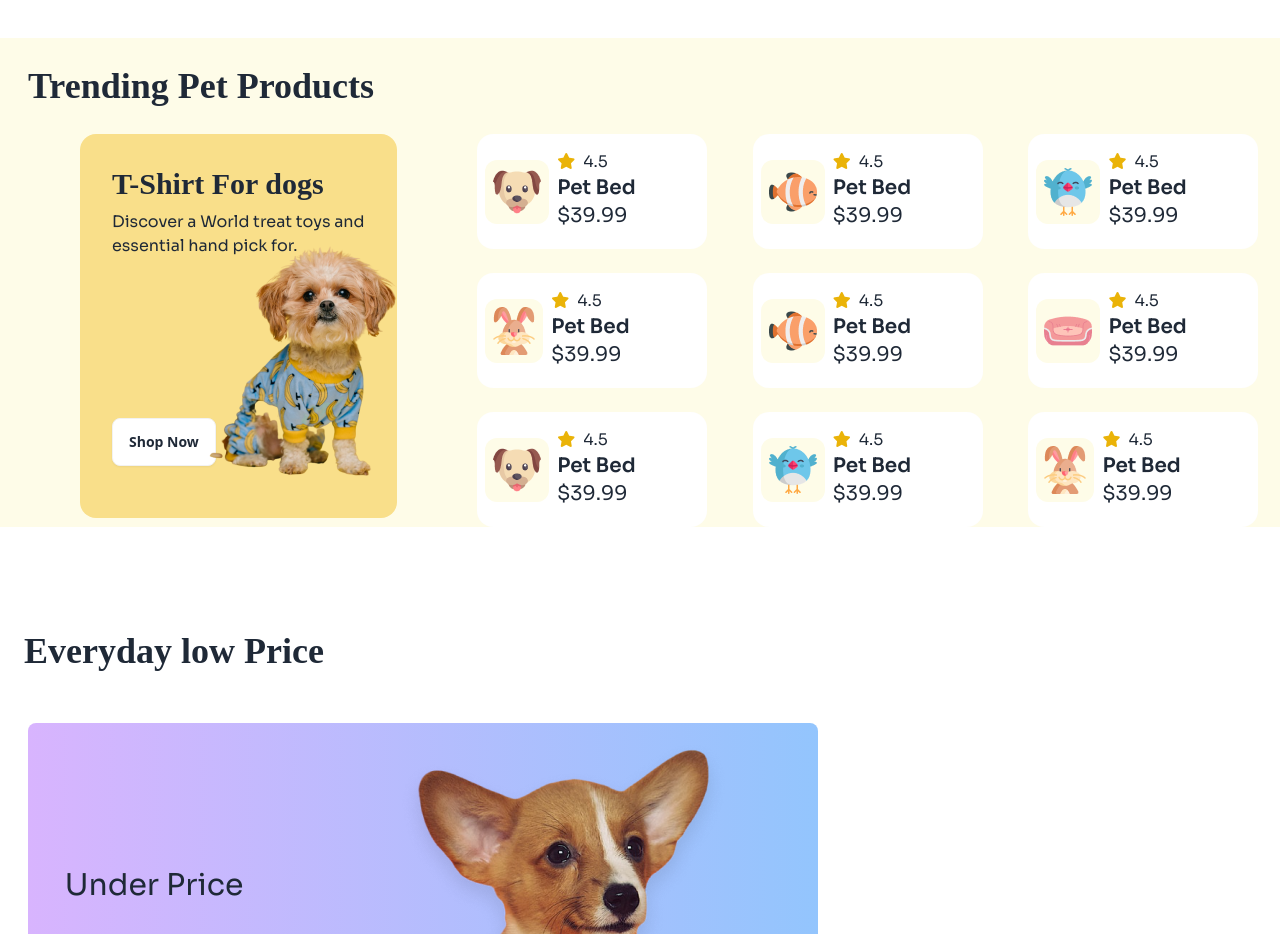
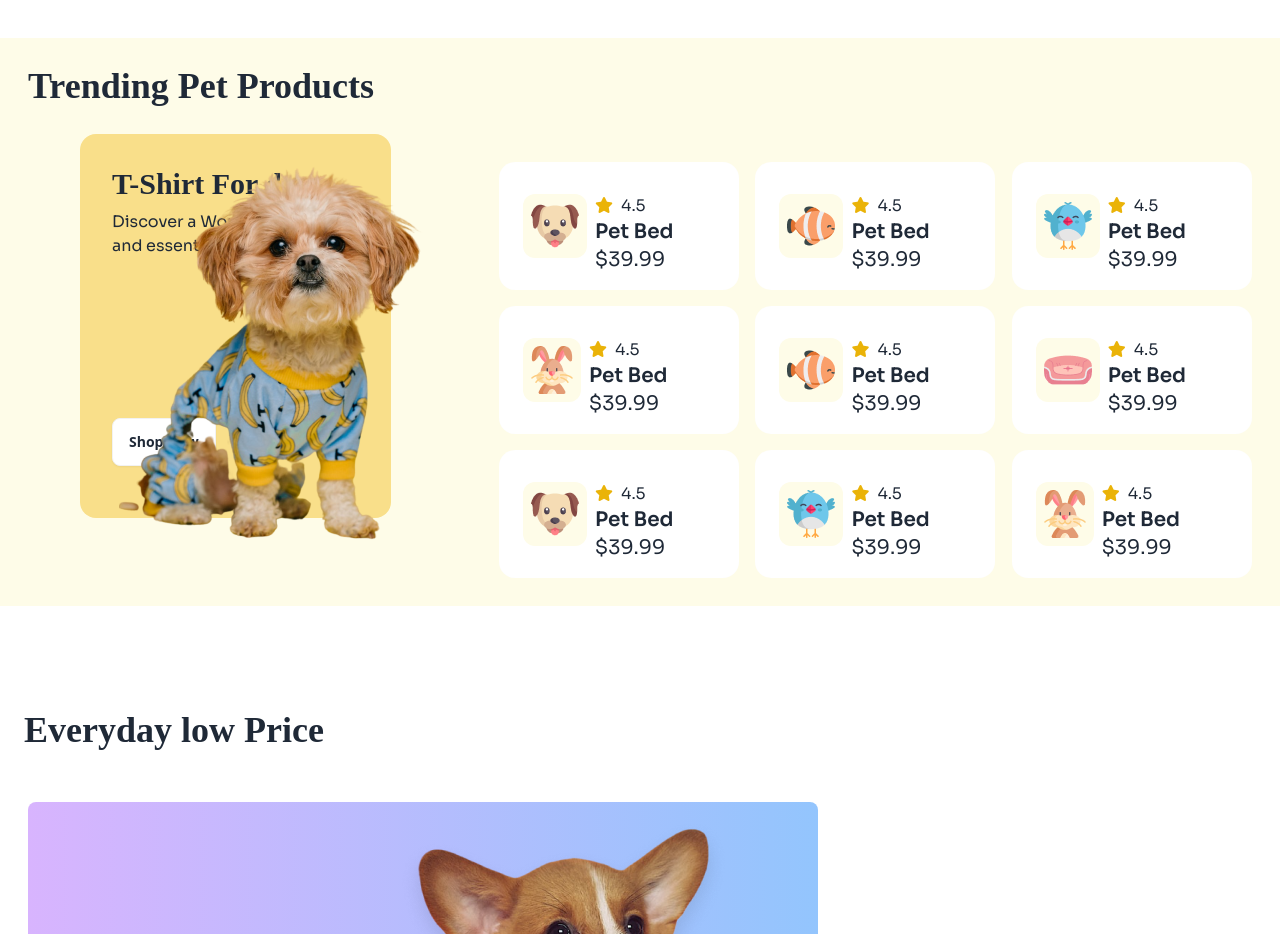
Before and after one commit to MonirMohammed1995/b11-a3-c1, a plain HTML site: page index.html in a window 1280 px wide. Shown: the part 1340-2274 px from the top of the page. Drawn offline with nearby package versions, Linux system fonts and the light colour scheme; a web font is replaced by a local one.

Commit message:
grid set on trading

```diff
--- a/index.html
+++ b/index.html
@@ -200,7 +200,7 @@
           <div class="container mx-auto">
             <h2 class="mt-20 text-4xl font-bold p-7 adlam-display">Trending Pet Products</h2>
           </div>
-          <div class="grid-cols-1 lg:flex sm:grid">
+          <div class="grid mb-4 sm:grid-cols-1 lg:flex">
             <div class="flex mx-20 h-96 card bg-card-bg">
               <div class="mb-5 card-body">
                 <h2 class="text-3xl font-bold card-title adlam-display">T-Shirt For dogs</h2>
@@ -209,18 +209,18 @@
                   <button class="bg-white btn">Shop Now</button>
                 </div>
                 <div class="absolute -right-10">
-                  <figure class="w-[244px] rounded-bl-lg">
+                  <figure class="w-full rounded-bl-lg">
                     <img
-                      src="./assets/cute-pet-small.png"
+                      src="./assets/cute-pet-mid.png"
                       alt="Dog"/>
                   </figure>
                 </div>
               </div>
             </div>
             <!-- Rating Card -->
-            <div class="container items-center gap-6 mx-auto sm:grid-cols-2 lg:grid-cols-3 lg:grid sm:grid">
+            <div class="container grid items-center justify-center gap-4 mx-auto p-7 sm:grid-cols-2 lg:grid-cols-3">
               <!-- Rating Card 1 -->
-              <div class="card card-side bg-base-100 sora w-[230px] h-[115px]">
+              <div class="p-4 max-w-60 max-h-52 card card-side bg-base-100 sora">
                 <figure class="p-2">
                   <img
                     src="./assets/dog-cartoon.png"
@@ -233,7 +233,7 @@
                 </div>
               </div>
               <!-- Rating Card 2 -->
-              <div class="card card-side bg-base-100 sora w-[230px] h-[115px]">
+              <div class="p-4 max-w-60 max-h-52 card card-side bg-base-100 sora">
                 <figure class="p-2">
                   <img
                     src="./assets/fish-cartoon.png"
@@ -246,7 +246,7 @@
                 </div>
               </div>
               <!-- Rating Card 3 -->
-              <div class="card card-side bg-base-100 sora w-[230px] h-[115px]">
+              <div class="p-4 max-w-60 max-h-52 card card-side bg-base-100 sora">
                 <figure class="p-2">
                   <img
                     src="./assets/bird-cartoon.png"
@@ -259,7 +259,7 @@
                 </div>
               </div>
               <!-- Rating Card 4 -->
-              <div class="card card-side bg-base-100 sora w-[230px] h-[115px]">
+              <div class="p-4 max-w-60 max-h-52 card card-side bg-base-100 sora">
                 <figure class="p-2">
                   <img
                     src="./assets/rabbit-cartoon.png"
@@ -272,7 +272,7 @@
                 </div>
               </div>
               <!-- Rating Card 5 -->
-              <div class="card card-side bg-base-100 sora w-[230px] h-[115px]">
+              <div class="p-4 max-w-60 max-h-52 card card-side bg-base-100 sora">
                 <figure class="p-2">
                   <img
                     src="./assets/fish-cartoon.png"
@@ -285,7 +285,7 @@
                 </div>
               </div>
               <!-- Rating Card 6 -->
-              <div class="card card-side bg-base-100 sora w-[230px] h-[115px]">
+              <div class="p-4 max-w-60 max-h-52 card card-side bg-base-100 sora">
                 <figure class="p-2">
                   <img
                     src="./assets/pet-couch.png"
@@ -298,7 +298,7 @@
                 </div>
               </div>
               <!-- Rating Card 7 -->
-              <div class="card card-side bg-base-100 sora w-[230px] h-[115px]">
+              <div class="p-4 max-w-60 max-h-52 card card-side bg-base-100 sora">
                 <figure class="p-2">
                   <img
                     src="./assets/dog-cartoon.png"
@@ -311,7 +311,7 @@
                 </div>
               </div>
               <!-- Rating Card 8 -->
-              <div class="card card-side bg-base-100 sora w-[230px] h-[115px]">
+              <div class="p-4 max-w-60 max-h-52 card card-side bg-base-100 sora">
                 <figure class="p-2">
                   <img
                     src="./assets/bird-cartoon.png"
@@ -324,7 +324,7 @@
                 </div>
               </div>
               <!-- Rating Card 9 -->
-              <div class="card card-side bg-base-100 sora w-[230px] h-[115px]">
+              <div class="p-4 max-w-60 max-h-52 card card-side bg-base-100 sora">
                 <figure class="p-2">
                   <img
                     src="./assets/rabbit-cartoon.png"
```
